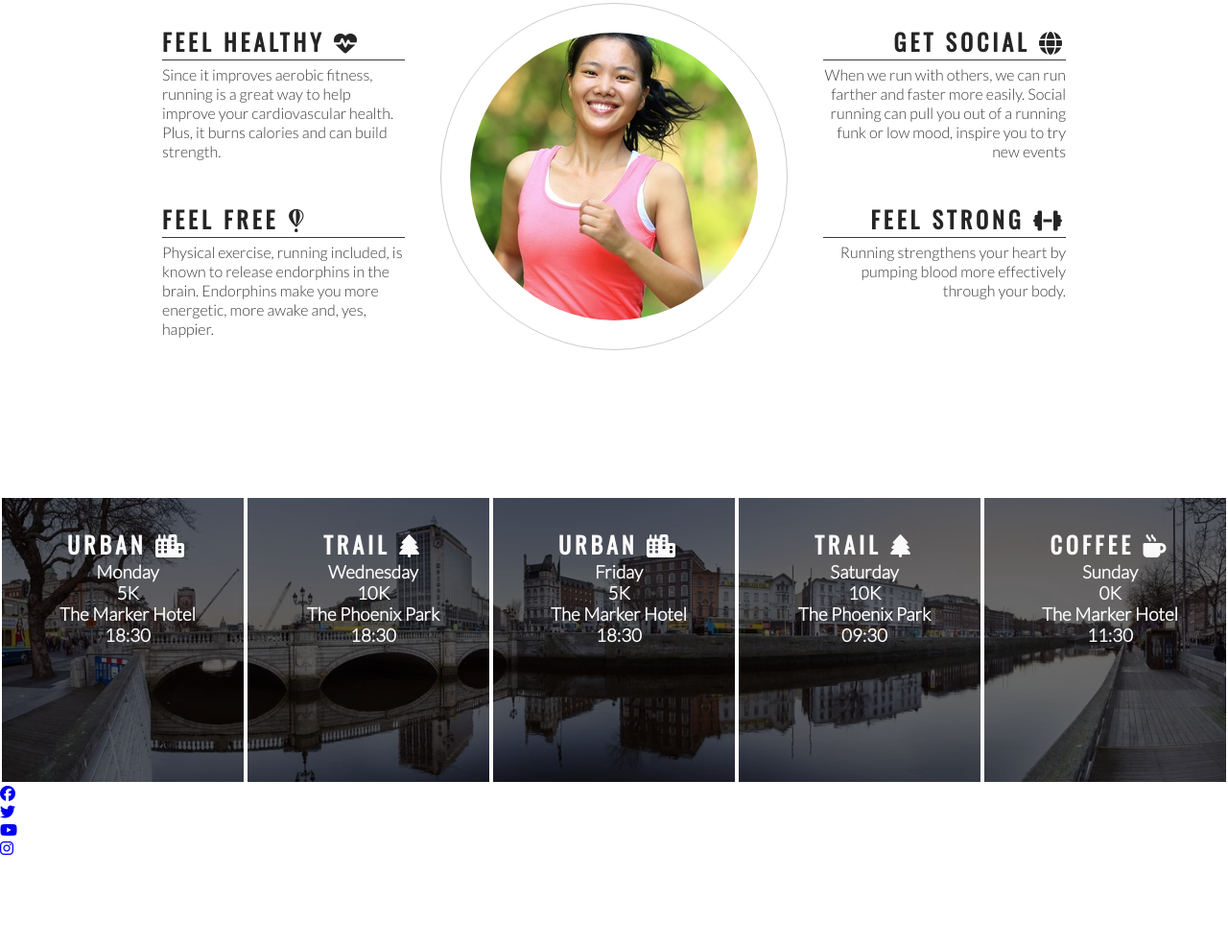
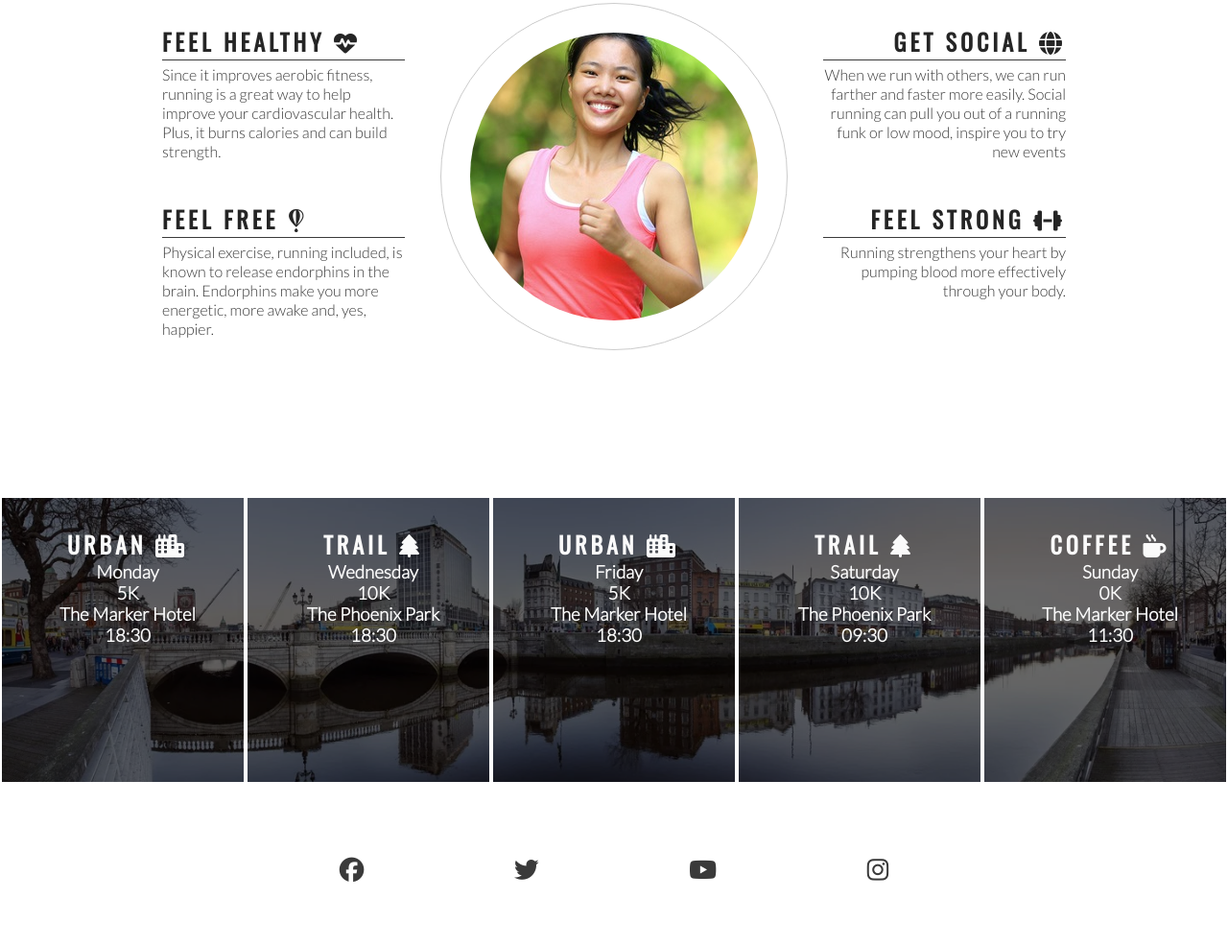
Before and after one commit to Tom-Ainsworth/love-running, a plain HTML site: page index.html in a window 1280 px wide. Shown: the part 778-1764 px from the top of the page at 96% size. Before the commit the page ends 1671 px from the top, so only its background shows below. Drawn offline with nearby package versions, Linux system fonts and the light colour scheme.

Commit message:
Add style to footer social media icons

```diff
--- a/assets/css/styles.css
+++ b/assets/css/styles.css
@@ -37,7 +37,8 @@ h1, h2 {
 }
 
 #menu  li {
-    float: left;
+    display: inline;
+    /* float: left; */
     list-style-type: none;
     margin-right: 30px;
 }
@@ -215,3 +216,23 @@ hr {
 #times h2 {
     color: #fafafa;
 }
+
+footer {
+    height: 150px;
+}
+
+.social-networks {
+    text-align: center;
+
+}
+
+.social-networks > li {
+    display: inline;
+}
+
+.social-networks i {
+    font-size: 160%;
+    margin: 1%;
+    padding: 5%;
+    color: #3a3a3a;
+}
--- a/index.html
+++ b/index.html
@@ -114,7 +114,7 @@
         </div>
     </section>
     <footer>
-        <ul>
+        <ul class="social-networks">
             <li>
                 <a href="https://facebook.com" target="_blank" rel="noopener" aria-label="Visit our Facebook page (opens in a new tab)"><i class="fab fa-facebook"></i></a>
             </li>
```
